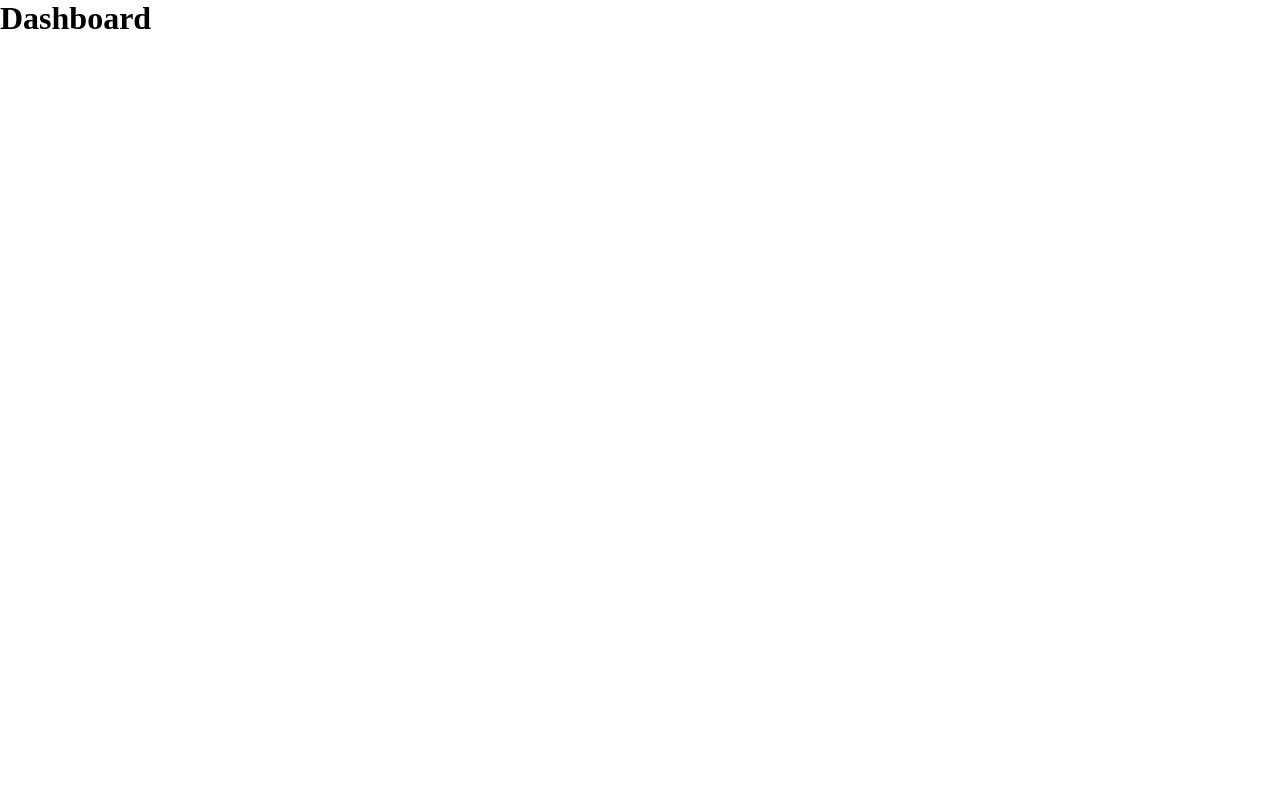
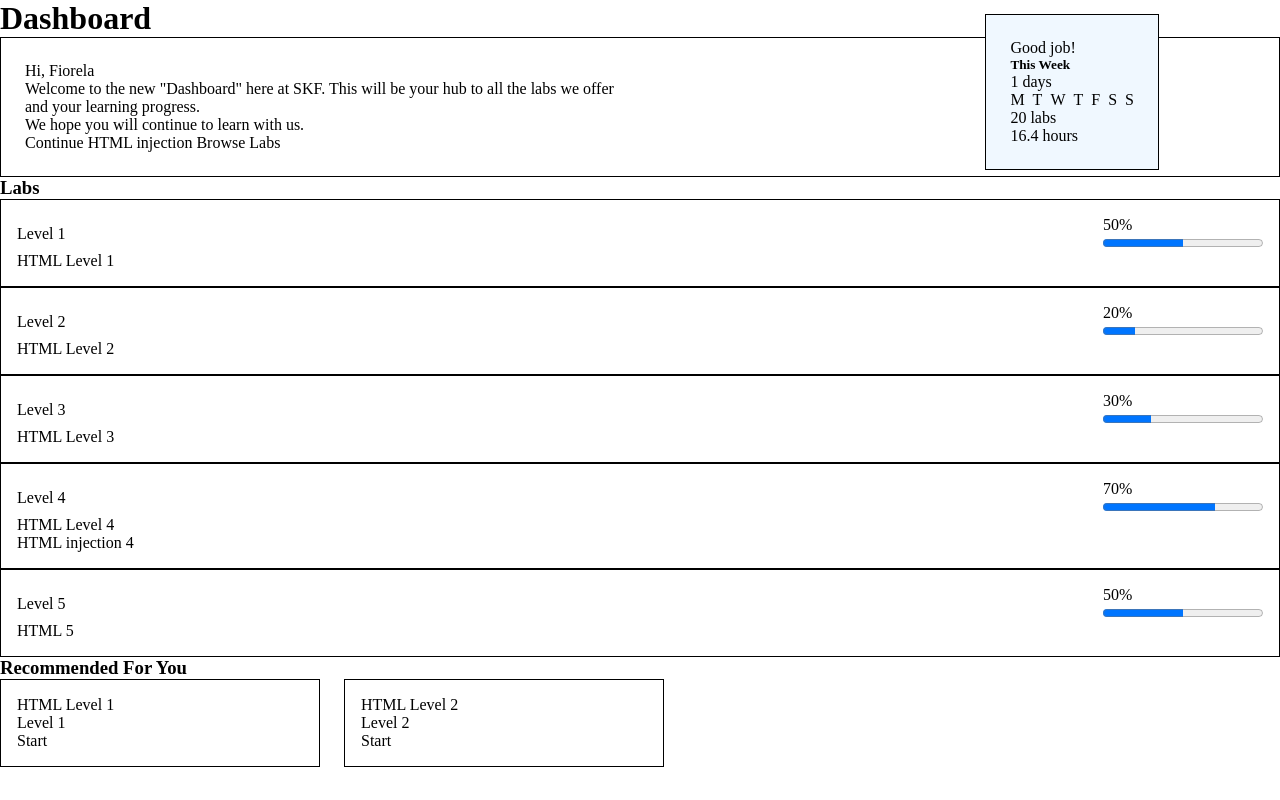
Before and after one commit to okikio/skf-examination-platform, an Astro site: page /dashboard in a window 1280 px wide. Built offline with nearby package versions, Linux system fonts and the light colour scheme; Astro itself is replaced by a stand-in of ours.

Commit message:
Basic dashboard (#3)

```diff
--- /dev/null
+++ b/src/components/dashboard/DashboardHeader.astro
@@ -0,0 +1,86 @@
+---
+const name = "Fiorela";
+const lastLab = {
+  name: "HTML injection",
+  url: "/",
+};
+const numbers = {
+  labs: 20,
+  hours: 16.4,
+};
+---
+
+<div class="dashboard-header">
+  <div class="welcome">
+    <p>Hi, {name}</p>
+    <p>
+      Welcome to the new "Dashboard" here at SKF. This will be your hub to all
+      the labs we offer and your learning progress.<br />
+      We hope you will continue to learn with us.
+    </p>
+    <div class="links">
+      <a href={lastLab.url}>Continue {lastLab.name}</a>
+      <a href="/">Browse Labs</a>
+    </div>
+  </div>
+
+  <div class="goals">
+    <p>Good job!</p>
+    <div class="week">
+      <h5>This Week</h5>
+      <p>{1} days</p>
+      <ul>
+        <li>M</li>
+        <li>T</li>
+        <li>W</li>
+        <li>T</li>
+        <li>F</li>
+        <li>S</li>
+        <li>S</li>
+      </ul>
+    </div>
+    <div class="numbers">
+      <div class="item-number">
+        {numbers.labs + (numbers.labs == 1 ? " lab" : " labs")}
+      </div>
+      <div class="item-number">
+        {numbers.hours + (numbers.hours == 1 ? " hour" : " hours")}
+      </div>
+    </div>
+  </div>
+</div>
+
+<style>
+  .dashboard-header {
+    width: 100%;
+    border: 1px solid;
+
+    display: flex;
+    flex-direction: row;
+    position: relative;
+  }
+
+  .dashboard-header .welcome {
+    width: 50%;
+    padding: 24px;
+  }
+
+  .dashboard-header .goals {
+    display: flex;
+    flex-direction: column;
+    width: fit-content;
+    padding: 24px;
+    background-color: aliceblue;
+    border: 1px solid;
+    position: absolute;
+    top: -24px;
+    right: 120px;
+  }
+
+  .goals ul {
+    display: flex;
+    flex-direction: row;
+    gap: 8px;
+    list-style: none;
+  }
+</style>
--- /dev/null
+++ b/src/components/dashboard/DashboardLabs.astro
@@ -0,0 +1,71 @@
+---
+import CircleProgress from "../../svgs/CircleProgress.astro";
+const levels = [
+  { id: "1", name: "Level 1", progress: "50" },
+  { id: "2", name: "Level 2", progress: "20" },
+  { id: "3", name: "Level 3", progress: "30" },
+  { id: "4", name: "Level 4", progress: "70" },
+  { id: "5", name: "Level 5", progress: "50" },
+];
+
+const labs = [
+  { level_id: "1", name: "HTML Level 1", url: "/" },
+  { level_id: "2", name: "HTML Level 2", url: "/" },
+  { level_id: "3", name: "HTML Level 3", url: "/" },
+  { level_id: "4", name: "HTML Level 4", url: "/" },
+  { level_id: "4", name: "HTML injection 4", url: "/" },
+  { level_id: "5", name: "HTML 5", url: "/" },
+];
+---
+
+<div class="labs">
+  <h3>Labs</h3>
+  <ul>
+    {
+      levels.map((level) => (
+        <li class="level">
+          <div class="level-content">
+            <p>{level.name}</p>
+            <div class="progress">
+              <p>{level.progress}%</p>
+              <progress class="progress" value={level.progress} max="100" />
+            </div>
+          </div>
+          <ul>
+            {labs.map((lab) =>
+              lab.level_id == level.id ? (
+                <li>
+                  <a href={lab.url}>{lab.name}</a>
+                </li>
+              ) : (
+                ""
+              )
+            )}
+          </ul>
+        </li>
+      ))
+    }
+  </ul>
+</div>
+
+<style>
+  .labs .level {
+    border: 1px solid;
+    padding: 16px;
+  }
+
+  .level .level-content {
+    display: flex;
+    flex-direction: row;
+    align-items: center;
+    justify-content: space-between;
+  }
+
+  .level-content p {
+    margin: 0px;
+  }
+
+  .labs ul {
+    list-style: none;
+  }
+</style>
--- /dev/null
+++ b/src/components/dashboard/DashboardRecommend.astro
@@ -0,0 +1,38 @@
+---
+const labsRecommended = [
+  { level: "Level 1", name: "HTML Level 1", url: "/" },
+  { level: "Level 2", name: "HTML Level 2", url: "/" },
+];
+---
+
+<div class="recommended">
+  <h3>Recommended For You</h3>
+  <div class="list-rec">
+    {
+      labsRecommended.map((lab) => (
+        <div class="item-rec">
+          <p>{lab.name}</p>
+          <p>{lab.level}</p>
+
+          <a href={lab.url}>Start</a>
+        </div>
+      ))
+    }
+  </div>
+</div>
+
+<style>
+  .list-rec {
+    display: flex;
+    flex-direction: row;
+    align-items: flex-start;
+
+    gap: 24px;
+  }
+
+  .list-rec .item-rec {
+    width: 25%;
+    padding: 16px;
+    border: 1px solid;
+  }
+</style>
--- a/src/pages/dashboard.astro
+++ b/src/pages/dashboard.astro
@@ -1,7 +1,13 @@
 ---
 import Baselayout from "../layouts/Baselayout.astro";
+import DashboardHeader from "../components/dashboard/DashboardHeader.astro";
+import DashboardLabs from "../components/dashboard/DashboardLabs.astro";
+import DashboardRecommend from "../components/dashboard/DashboardRecommend.astro";
 ---
 
 <Baselayout title="SKF | Dashboard">
   <h1>Dashboard</h1>
+  <DashboardHeader />
+  <DashboardLabs />
+  <DashboardRecommend />
 </Baselayout>
--- /dev/null
+++ b/src/svgs/CircleProgress.astro
@@ -0,0 +1,93 @@
+---
+export interface Props {
+  color: string;
+  percentage: number;
+}
+
+let { color, percentage } = Astro.props as Props;
+---
+
+<div class="single-chart">
+  <svg viewBox="0 0 36 36" class="circular-chart" style={`stroke: ${color};`}>
+    <path
+      class="circle-bg"
+      d="M18 2.0845
+          a 15.9155 15.9155 0 0 1 0 31.831
+          a 15.9155 15.9155 0 0 1 0 -31.831"
+    ></path>
+    <path
+      class="circle"
+      stroke-dasharray={`${percentage}, 100`}
+      d="M18 2.0845
+          a 15.9155 15.9155 0 0 1 0 31.831
+          a 15.9155 15.9155 0 0 1 0 -31.831"
+    ></path>
+  </svg>
+</div>
+
+<style>
+  .single-chart {
+    width: 22%;
+    justify-content: space-around;
+  }
+
+  .circular-chart {
+    display: block;
+    margin: 10px auto;
+    max-width: 80%;
+    max-height: 250px;
+    margin-bottom: 20px;
+  }
+
+  .circle-bg {
+    fill: none;
+    stroke: #eee;
+    stroke-width: 3.8;
+  }
+
+  :global(.darkmode) .circle-bg {
+    stroke: #6a6a6a;
+  }
+
+  .circle {
+    fill: none;
+    stroke-width: 2.8;
+    stroke-linecap: round;
+  }
+
+  .animate {
+    animation: progress 1.5s ease-out forwards;
+  }
+
+  @keyframes progress {
+    0% {
+      stroke-dasharray: 0 100;
+    }
+  }
+
+  .percentage {
+    fill: #666;
+    font-family: sans-serif;
+    font-size: 0.5em;
+    text-anchor: middle;
+    stroke-width: 0;
+  }
+
+  :global(.darkmode) .percentage {
+    fill: #fff;
+  }
+
+  @media only screen and (max-width: 1120px) {
+    .single-chart {
+      width: 48%;
+      justify-content: space-around;
+      margin-bottom: 30px;
+    }
+  }
+
+  @media only screen and (max-width: 425px) {
+    .single-chart {
+      width: 100%;
+    }
+  }
+</style>
```
